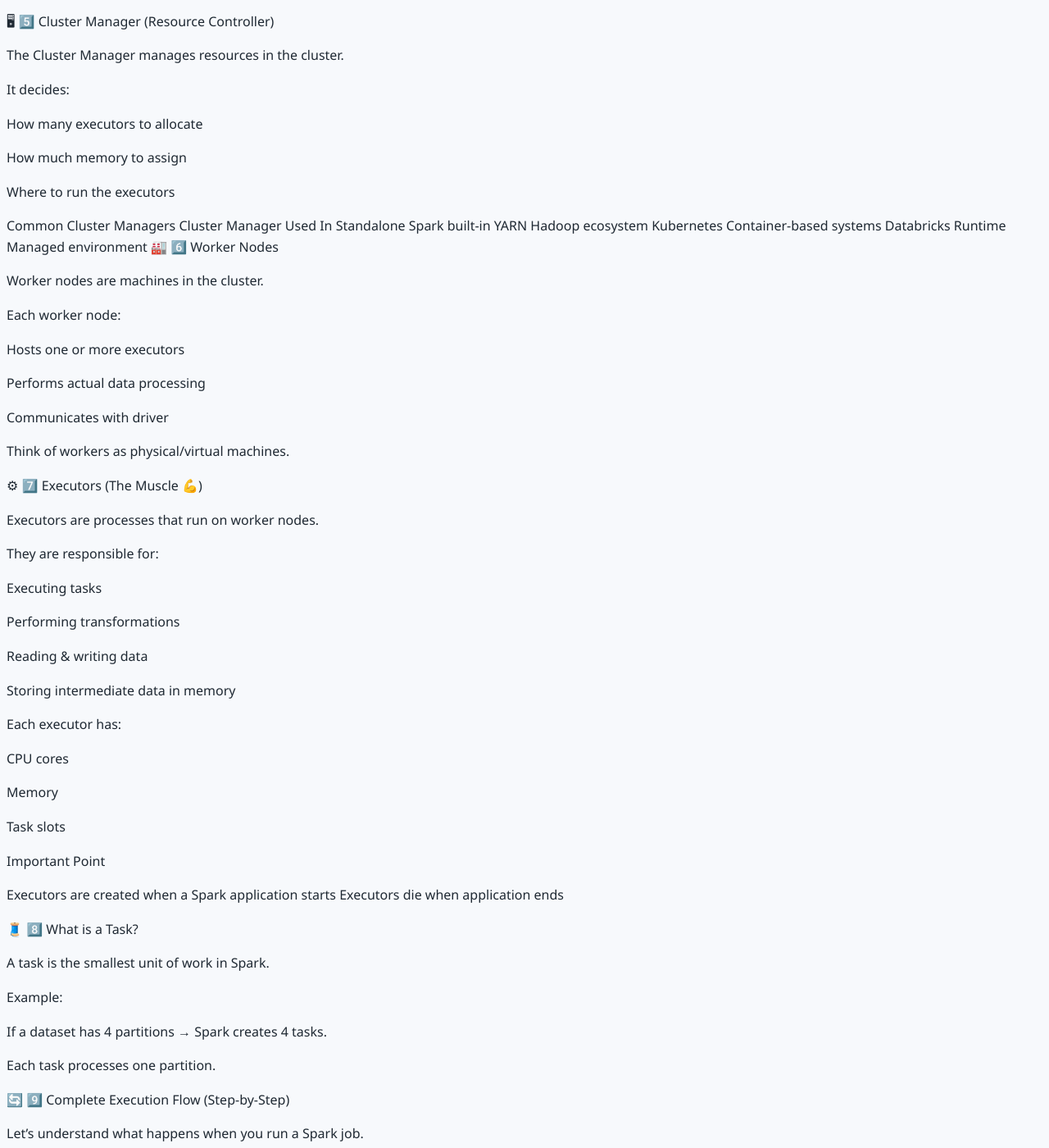
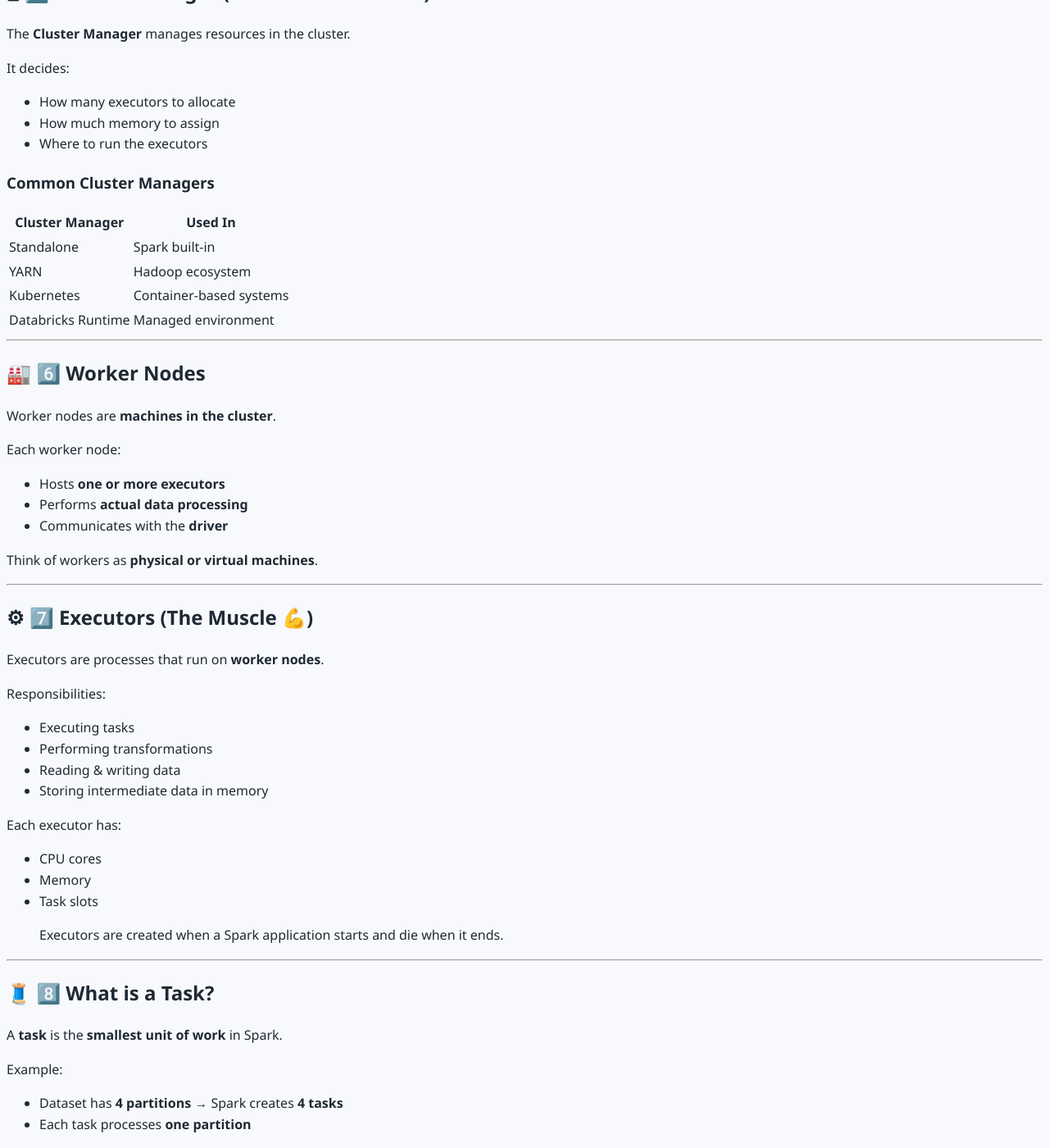
Before and after one commit to irshadvaza/irshadvaza.tech, a Jekyll site: the page built from learning-guides/azure-databricks/04-Spark-Architecture.md, in a window 1280 px wide and 1400 px high, scrolled down 1890 px. Shown: the whole window at 82% size. Built offline with Jekyll 4.4.1, drawn with Linux system fonts in a browser that asks for light colours; our own code applies the rules of GitHub Pages for plain Markdown files; some of the changed text lies outside the part shown.

Commit message:
Update 04-Spark-Architecture.md

```diff
--- a/learning-guides/azure-databricks/04-Spark-Architecture.md
+++ b/learning-guides/azure-databricks/04-Spark-Architecture.md
@@ -1,26 +1,28 @@
-📘 Chapter 4 – Apache Spark Architecture
+# 📘 Chapter 4 – Apache Spark Architecture
 
-Understanding How Spark Executes Your Code
+> Understanding How Spark Executes Your Code
 
-🚀 1️⃣ Introduction
+---
+
+## 🚀 1️⃣ Introduction
 
 In the previous chapter, we learned:
 
-What Apache Spark is
-
-Why it is fast
-
-Where it is used
+- What Apache Spark is
+- Why it is fast
+- Where it is used
 
 Now the most important question:
 
-What happens internally when you run Spark code?
+> What happens internally when you run Spark code?
 
-This chapter explains how Spark works behind the scenes — step by step.
+This chapter explains how Spark works **behind the scenes — step by step**.
 
-This is one of the most important topics for interviews.
+> This is one of the most important topics for **interviews**.
 
-🧠 2️⃣ High-Level Spark Architecture (One-Line View)
+---
+
+## 🧠 2️⃣ High-Level Spark Architecture (One-Line View)
 
 When you run Spark code:
 
@@ -84,269 +81,212 @@
 
 The Driver:
 
-Analyzes the query
+- Analyzes the query
+- Creates execution plan
+- Breaks it into stages
+- Sends tasks to executors
 
-Creates execution plan
+> The driver **does NOT process large data**; it only controls execution.
 
-Breaks it into stages
+---
 
-Sends tasks to executors
+## 🖥 5️⃣ Cluster Manager (Resource Controller)
 
-The driver does NOT process large data.
-It only controls execution.
-
-🖥 5️⃣ Cluster Manager (Resource Controller)
-
-The Cluster Manager manages resources in the cluster.
+The **Cluster Manager** manages resources in the cluster.
 
 It decides:
 
-How many executors to allocate
+- How many executors to allocate
+- How much memory to assign
+- Where to run the executors
 
-How much memory to assign
+### Common Cluster Managers
 
-Where to run the executors
+| Cluster Manager | Used In |
+|-----------------|---------|
+| Standalone | Spark built-in |
+| YARN | Hadoop ecosystem |
+| Kubernetes | Container-based systems |
+| Databricks Runtime | Managed environment |
 
-Common Cluster Managers
-Cluster Manager	Used In
-Standalone	Spark built-in
-YARN	Hadoop ecosystem
-Kubernetes	Container-based systems
-Databricks Runtime	Managed environment
-🏭 6️⃣ Worker Nodes
+---
 
-Worker nodes are machines in the cluster.
+## 🏭 6️⃣ Worker Nodes
+
+Worker nodes are **machines in the cluster**.
 
 Each worker node:
 
-Hosts one or more executors
+- Hosts **one or more executors**
+- Performs **actual data processing**
+- Communicates with the **driver**
 
-Performs actual data processing
+Think of workers as **physical or virtual machines**.
 
-Communicates with driver
+---
 
-Think of workers as physical/virtual machines.
+## ⚙ 7️⃣ Executors (The Muscle 💪)
 
-⚙ 7️⃣ Executors (The Muscle 💪)
+Executors are processes that run on **worker nodes**.
 
-Executors are processes that run on worker nodes.
+Responsibilities:
 
-They are responsible for:
-
-Executing tasks
-
-Performing transformations
-
-Reading & writing data
-
-Storing intermediate data in memory
+- Executing tasks
+- Performing transformations
+- Reading & writing data
+- Storing intermediate data in memory
 
 Each executor has:
 
-CPU cores
+- CPU cores
+- Memory
+- Task slots
 
-Memory
+> Executors are created when a Spark application starts and die when it ends.
 
-Task slots
+---
 
-Important Point
+## 🧵 8️⃣ What is a Task?
 
-Executors are created when a Spark application starts
-Executors die when application ends
-
-🧵 8️⃣ What is a Task?
-
-A task is the smallest unit of work in Spark.
+A **task** is the **smallest unit of work** in Spark.
 
 Example:
 
-If a dataset has 4 partitions → Spark creates 4 tasks.
+- Dataset has **4 partitions** → Spark creates **4 tasks**
+- Each task processes **one partition**
 
-Each task processes one partition.
+---
 
-🔄 9️⃣ Complete Execution Flow (Step-by-Step)
+## 🔄 9️⃣ Complete Execution Flow (Step-by-Step)
 
-Let’s understand what happens when you run a Spark job.
-
-Step 1️⃣: User Submits Code
+### Step 1️⃣: User Submits Code
 
 Example:
 
 df.filter("amount > 1000").groupBy("region").sum()
 
-Step 2️⃣: Driver Creates Logical Plan
 
-Spark analyzes the query.
+### Step 2️⃣: Driver Creates Logical Plan
 
-It creates:
+- Spark analyzes the query
+- Creates:
+  - Logical plan
+  - Optimized plan
 
-Logical plan
+> Done by **Catalyst Optimizer**
 
-Optimized plan
+### Step 3️⃣: DAG Creation
 
-This is done by Catalyst Optimizer.
+- Creates **Directed Acyclic Graph (DAG)**
+- DAG represents **sequence of transformations**
 
-Step 3️⃣: DAG Creation
+### Step 4️⃣: Job → Stage → Task Breakdown
 
-Spark creates a:
+- **Job:** Triggered by an action (count, collect, write)
+- **Stage:** Group of transformations **without shuffle**
+- **Task:** Smallest unit of execution (per partition)
 
-Directed Acyclic Graph (DAG)
+### Step 5️⃣: Cluster Manager Allocates Resources
 
-DAG represents the sequence of transformations.
+- Provides executors, CPU, memory
 
-Step 4️⃣: Job → Stage → Task Breakdown
+### Step 6️⃣: Tasks Sent to Executors
 
-Spark divides execution into:
+- Driver sends tasks
+- Executors process data and return results
 
-Job
+### Step 7️⃣: Final Output Written
 
-Stages
+- Data written to **ADLS / S3 / Delta Lake / Database**
 
-Tasks
+---
 
-🔹 Job
-
-Triggered by an action (count, collect, write)
-
-🔹 Stage
-
-Group of transformations without shuffle
-
-🔹 Task
-
-Smallest unit of execution (per partition)
-
-Step 5️⃣: Cluster Manager Allocates Resources
-
-Cluster Manager provides:
-
-Executors
-
-CPU
-
-Memory
-
-Step 6️⃣: Tasks Sent to Executors
-
-Driver sends tasks.
-
-Executors:
-
-Process data
-
-Return results
-
-Step 7️⃣: Final Output Written
-
-Data is written to:
-
-ADLS
-
-S3
-
-Delta Lake
-
-Database
-
-📊 1️⃣0️⃣ Job, Stage, and Task (Very Important)
-
-Understanding this is critical.
+## 📊 1️⃣0️⃣ Job, Stage, and Task (Very Important)
 
 Application
-   ↓
+↓
 Job
-   ↓
+↓
 Stage
-   ↓
+↓
 Task
 
-Example Scenario
 
-You run:
+**Example Scenario:**
 
 df.groupBy("country").count().show()
 
 
-Spark creates:
+- Spark creates:
+  - 1 Job
+  - 2 Stages (because of shuffle)
+  - Multiple Tasks (based on partitions)
 
-1 Job
+---
 
-2 Stages (because of shuffle)
+## 🔀 1️⃣1️⃣ What is Shuffle?
 
-Multiple Tasks (based on partitions)
+Shuffle occurs when **data moves across partitions**.
 
-🔀 1️⃣1️⃣ What is Shuffle?
+Examples:
 
-Shuffle occurs when data moves across partitions.
+- groupBy
+- join
+- distinct
+- orderBy
 
-Example:
+> Shuffle is expensive: network data transfer + disk I/O.
+> Minimizing shuffle improves performance.
 
-groupBy
+---
 
-join
-
-distinct
-
-orderBy
-
-Shuffle is expensive because:
-
-Data moves across network
-
-Disk I/O increases
-
-Minimizing shuffle improves performance.
-
-🧱 1️⃣2️⃣ Spark Architecture in Databricks
+## 🧱 1️⃣2️⃣ Spark Architecture in Databricks
 
 In Databricks:
 
 Notebook → Driver Node → Worker Nodes → Delta Lake (ADLS)
 
 
-Driver runs in driver node
+- Driver runs in **driver node**
+- Executors run in **worker nodes**
+- Data stored in **ADLS**
 
-Executors run in worker nodes
+> Compute and storage are separated.
 
-Data stored in ADLS
+---
 
-Important:
+## 🔐 1️⃣3️⃣ Fault Tolerance in Spark
 
-Compute and Storage are separated
+Spark is **fault tolerant** because of **RDD Lineage**.
 
-🔐 1️⃣3️⃣ Fault Tolerance in Spark
+- If a partition is lost → Spark recomputes it using the lineage graph
+- No manual recovery required
 
-Spark is fault tolerant because of:
+---
 
-RDD Lineage
-
-If a partition is lost:
-
-Spark recomputes it using lineage graph
-
-No manual recovery required
-
-⚡ 1️⃣4️⃣ Parallelism in Spark
+## ⚡ 1️⃣4️⃣ Parallelism in Spark
 
 Parallelism depends on:
 
-Number of partitions
+- Number of **partitions**
+- Number of **executor cores**
 
-Number of executor cores
+> More partitions → more tasks → more parallel execution
+> But too many partitions → overhead
+> Balance is important.
 
-More partitions → More tasks → More parallel execution
+---
 
-But too many partitions → Overhead
+## 🧠 1️⃣5️⃣ Important Spark Concepts Summary
 
-Balance is important.
-
-🧠 1️⃣5️⃣ Important Spark Concepts Summary
-Concept	Meaning
-Driver	Controls execution
-Executor	Executes tasks
-Cluster Manager	Allocates resources
-DAG	Execution plan
-Job	Triggered by action
-Stage	Group of tasks
-Task	Smallest unit of work
-Shuffle	Data movement across partitions
+| Concept | Meaning |
+|---------|---------|
+| Driver | Controls execution |
+| Executor | Executes tasks |
+| Cluster Manager | Allocates resources |
+| DAG | Execution plan |
+| Job | Triggered by action |
+| Stage | Group of tasks |
+| Task | Smallest unit of work |
+| Shuffle | Data movement across partitions |
+✅ Chapter 4 is fully structured, GitHub-ready Markdown:
```
Also changed, not shown: other parts of learning-guides/azure-databricks/04-Spark-Architecture.md (+27 -32 lines).
